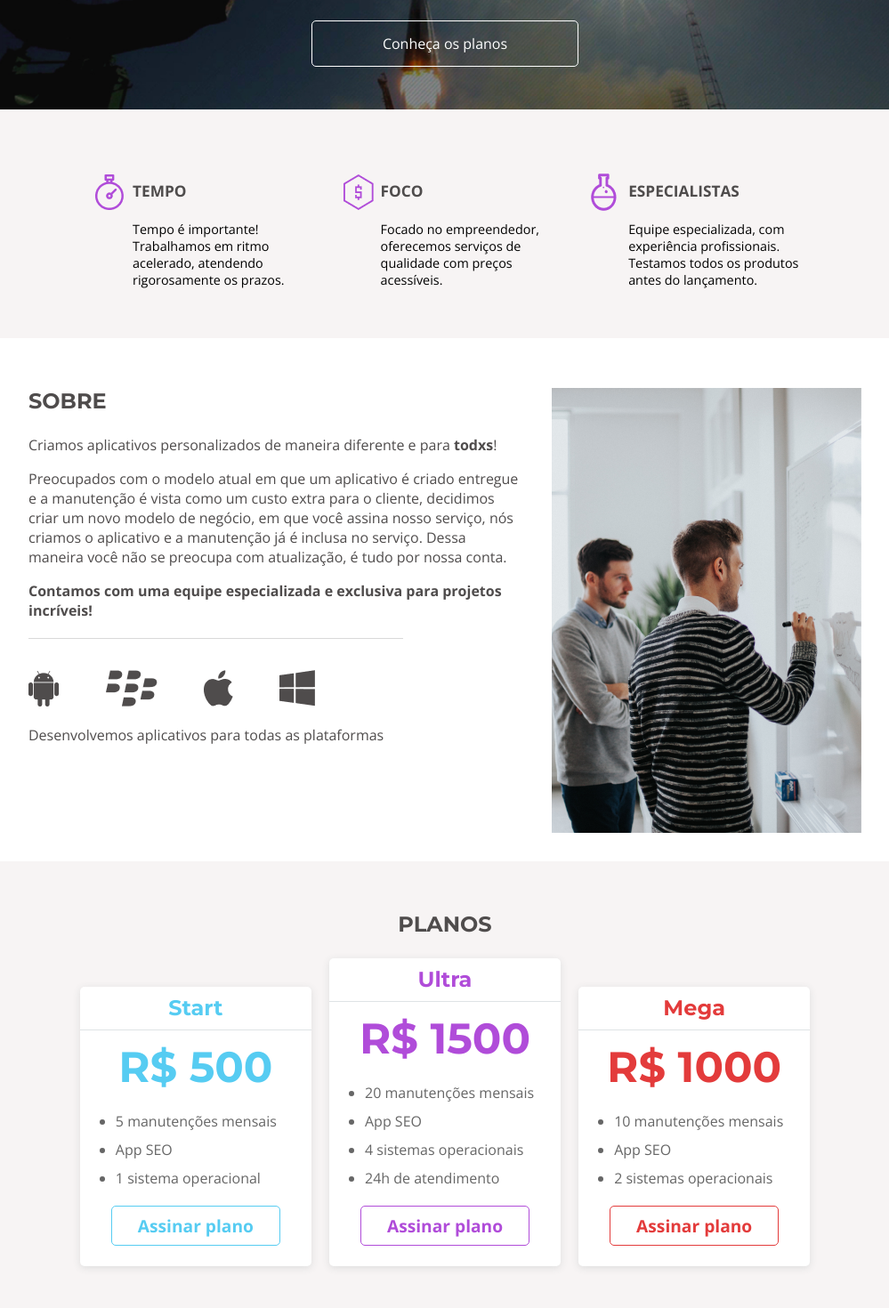
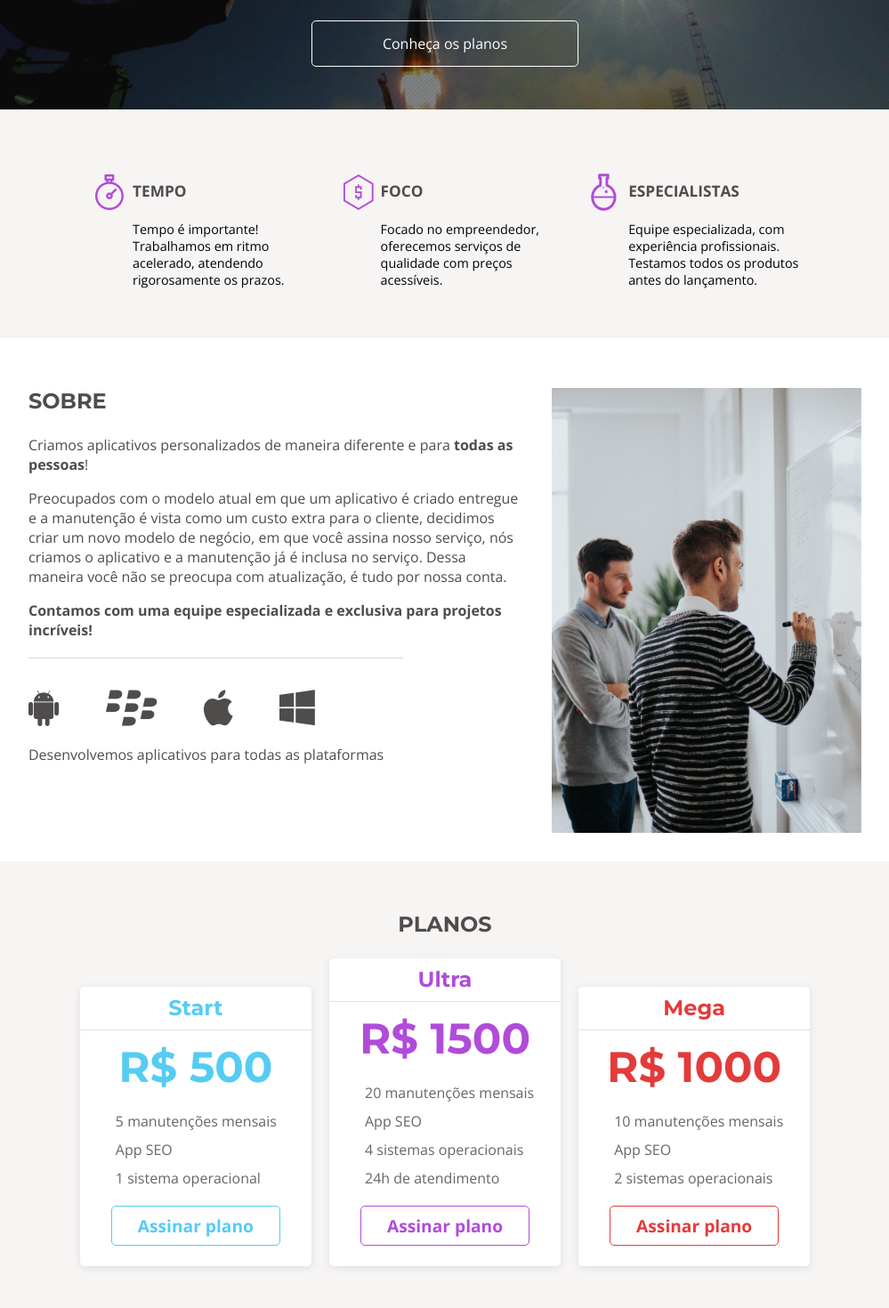
Before and after one commit to phcbarros/HTML, a plain HTML site: page Acessibilidade-Web/index.html in a window 1280 px wide. Shown: the part 386-1856 px from the top of the page at 89% size, without its empty margins (140-1139 px from the left). Drawn offline with nearby package versions, Linux system fonts and the light colour scheme.

Commit message:
Aula 03 - Lista para todos

```diff
--- a/Acessibilidade-Web/css/secaoPlanos.css
+++ b/Acessibilidade-Web/css/secaoPlanos.css
@@ -63,7 +63,7 @@
   padding-left: 30px;
   margin: 1em auto 1.5em auto;
   line-height: 2;
-  list-style: disc;
+  list-style: none;
   color: #666;
   width: 240px;
 }
--- a/Acessibilidade-Web/index.html
+++ b/Acessibilidade-Web/index.html
@@ -122,7 +122,7 @@
           SOBRE
         </h2>
         <p class="secaoSobre-texto">
-          Criamos aplicativos personalizados de maneira diferente e para <b>todxs</b>!
+          Criamos aplicativos personalizados de maneira diferente e para <b>todas as pessoas</b>!
         </p>
         <p class="secaoSobre-texto">
           Preocupados com o modelo atual em que um aplicativo é criado entregue e a manutenção é vista como um custo extra para o cliente,
```
Also changed, not shown: 1 other file.
